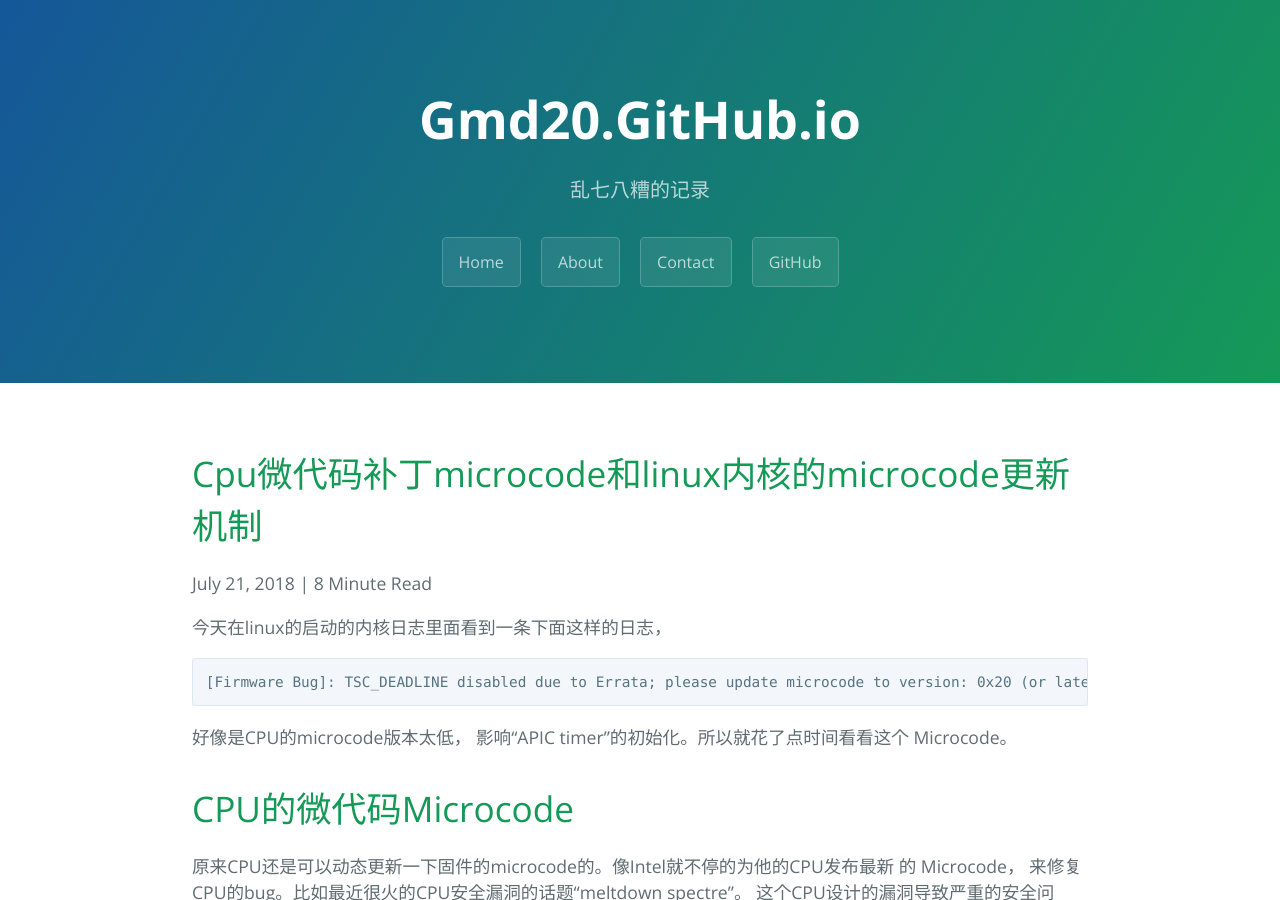
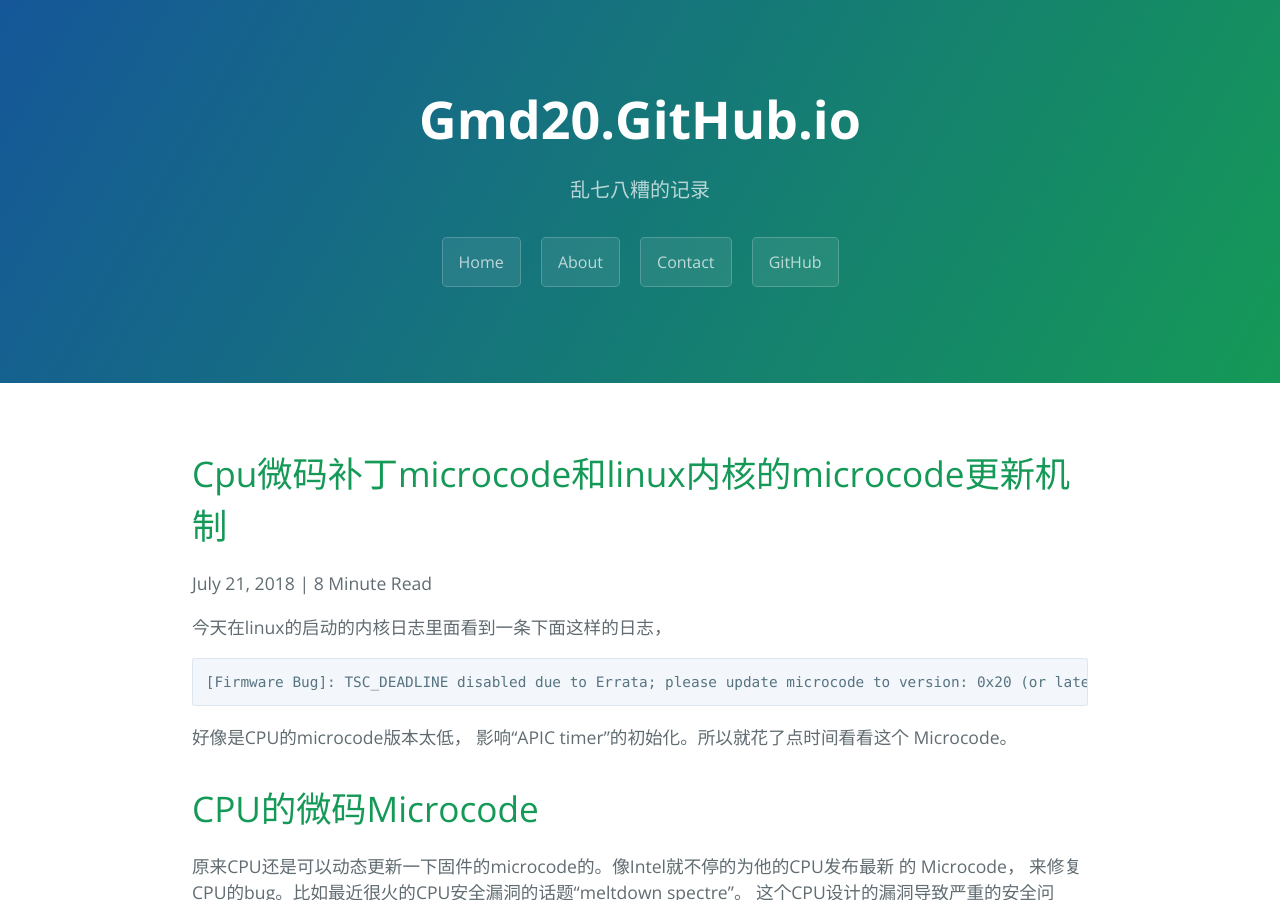
Before and after one commit to gmd20/gmd20.github.io, a Jekyll site: the page built from _posts/2018-07-21-CPU微码补丁microcode和linux内核的microcode更新机制.markdown, in a window 1280 px wide and 900 px high. Built offline with Jekyll 4.4.1, drawn with Linux system fonts in a browser that asks for light colours; Markdown is read by kramdown in place of the engine named in the settings; comment, search, counter and statistics services are not loaded.

Commit message:
Update and rename 2018-07-21-CPU微代码补丁microcode和linux内核的microcode更新机制.markdown to 2018-07-21-CPU微码补丁microcode和linux内核的microcode更新机制.markdown

```diff
--- a/_posts/2018-07-21-CPU微代码补丁microcode和linux内核的microcode更新机制.markdown
+++ b/_posts/2018-07-21-CPU微码补丁microcode和linux内核的microcode更新机制.markdown
@@ -5,7 +5,7 @@
 好像是CPU的microcode版本太低， 影响“APIC timer”的初始化。所以就花了点时间看看这个 Microcode。
 
 
-# CPU的微代码Microcode
+# CPU的微码Microcode
 原来CPU还是可以动态更新一下固件的microcode的。像Intel就不停的为他的CPU发布最新
 的 Microcode， 来修复CPU的bug。比如最近很火的CPU安全漏洞的话题“meltdown spectre”。
 这个CPU设计的漏洞导致严重的安全问题，Intel都为这个发了好几次Microcode的更新，Linux
```
